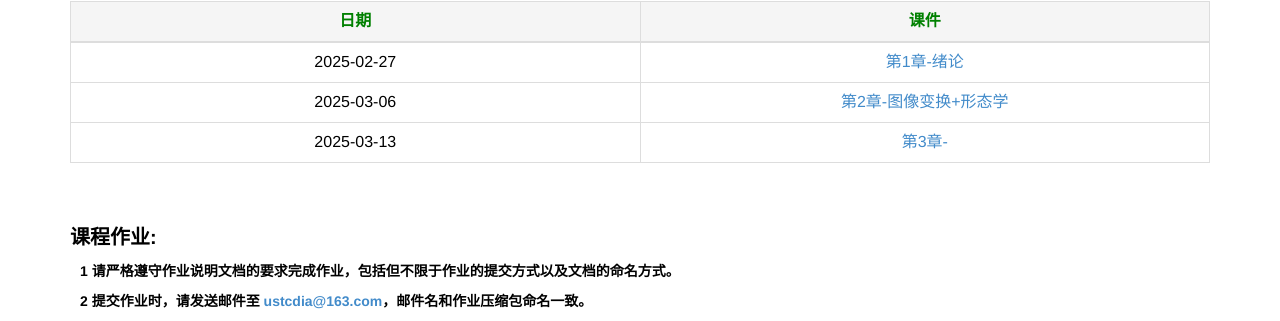
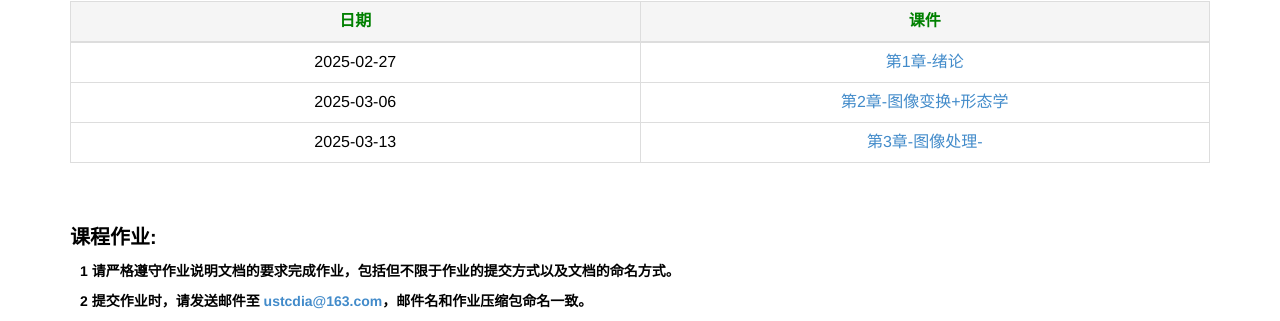
Before and after one commit to ustc-dia/ustc-dia.github.io, a Jekyll site: the page index.html, which Jekyll copies as it is, in a window 1280 px wide and 900 px high, scrolled down 675 px. Shown: the part 127-448 px from the top of the window. Built offline with Jekyll 4.4.1, drawn with Linux system fonts in a browser that asks for light colours.

Commit message:
Update index.html

```diff
--- a/index.html
+++ b/index.html
@@ -181,7 +181,7 @@
 
                 <tr>
                     <td>2025-03-13</td>
-                    <td><a href="./slides_2025_spring/第3章-图像处理.pdf" target="_blank">第3章-</a></td>
+                    <td><a href="./slides_2025_spring/第3章-图像处理.pdf" target="_blank">第3章-图像处理-</a></td>
                 </tr>
 
                 <!--
```
